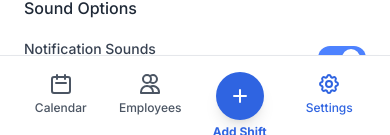
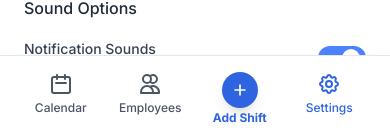
Before and after one commit to josephwaugh312/ShiftSync, a React (Create React App) app: page /settings in a window 390 px wide. Shown: the part 709-844 px from the top of the page. Built offline with nearby package versions, Linux system fonts and the light colour scheme.

Commit message:
fix: improve Add Shift button text visibility on mobile navbar

```diff
--- a/src/components/layout/MobileNavbar.tsx
+++ b/src/components/layout/MobileNavbar.tsx
@@ -105,12 +105,12 @@ const MobileNavbar: React.FC = () => {
           className="flex-1 flex flex-col items-center justify-center p-2 text-primary-600 dark:text-primary-400"
         >
           <div className="flex flex-col items-center">
-            <div className="bg-primary-600 rounded-full p-3 shadow-lg mb-1">
-              <svg className="h-6 w-6 text-white" xmlns="http://www.w3.org/2000/svg" fill="none" viewBox="0 0 24 24" stroke="currentColor">
+            <div className="bg-primary-600 rounded-full p-2 shadow-lg">
+              <svg className="h-5 w-5 text-white" xmlns="http://www.w3.org/2000/svg" fill="none" viewBox="0 0 24 24" stroke="currentColor">
                 <path strokeLinecap="round" strokeLinejoin="round" strokeWidth={2} d="M12 6v6m0 0v6m0-6h6m-6 0H6" />
               </svg>
             </div>
-            <span className="text-xs font-bold">Add Shift</span>
+            <span className="text-xs font-bold mt-0.5">Add Shift</span>
           </div>
         </button>
 
```
